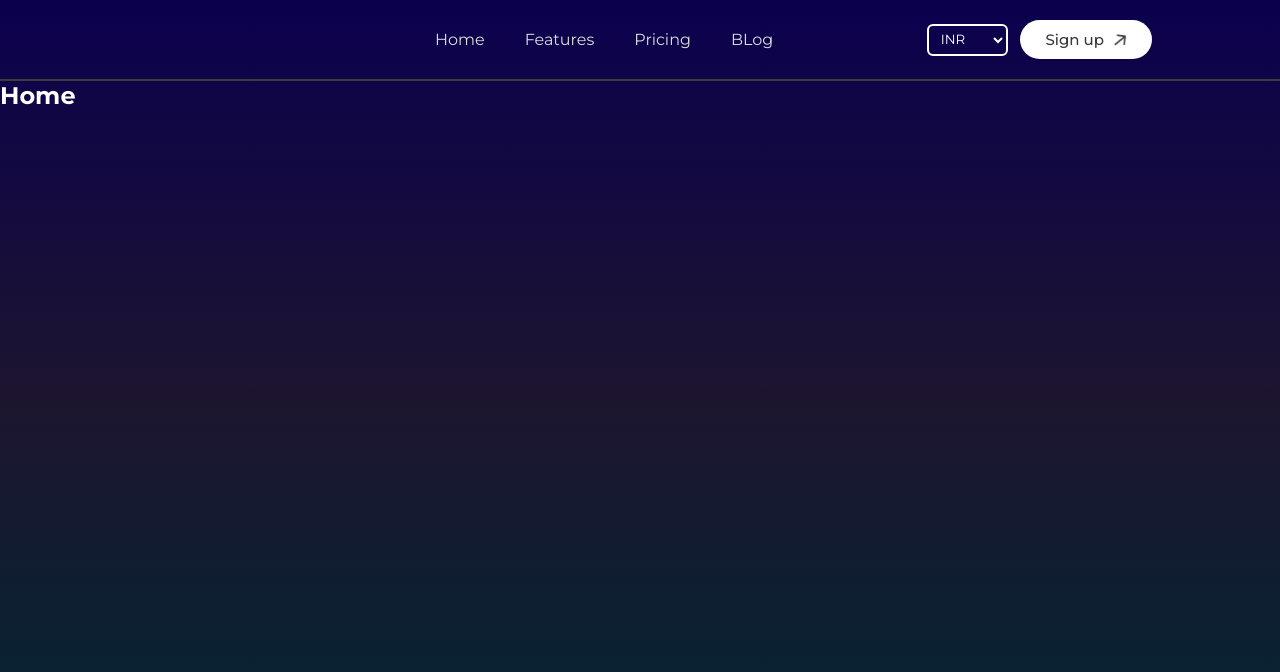
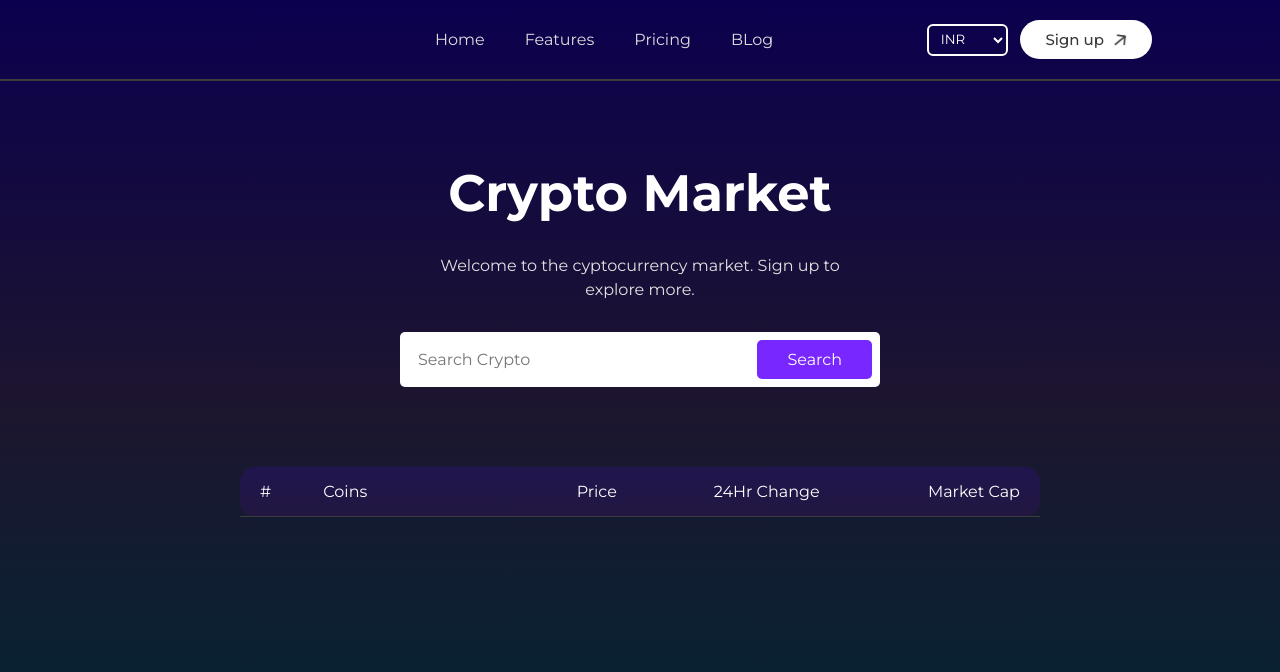
Before and after one commit to Sachin-nsk/CryptoGraphi, a React (Vite) app: page / in a window 1280 px wide. Shown: the top 672 px of the page. Built offline with nearby package versions, Linux system fonts and the light colour scheme.

Commit message:
Do the Home page - layout with css

```diff
--- a/src/pages/Home/Home.css
+++ b/src/pages/Home/Home.css
@@ -0,0 +1,65 @@
+.home{
+    padding: 0px 10px;
+    padding-bottom: 100px;
+}
+.hero{
+    max-width: 600px;
+    margin: 80px auto;
+    display: flex;
+    flex-direction: column;
+    align-items: center;
+    text-align: center;
+    gap: 30px;
+}
+.hero h1{
+    font-size: max(4vw,36px);
+}
+.hero p{
+    width: 75%;
+    color: #e3e3e3;
+    line-height: 1.5;
+}
+.hero form{
+    padding: 8px;
+    width: 80%;
+    background-color: white;
+    border-radius: 5px;
+    font-size: 20px;
+    display: flex;
+    justify-content: space-between;
+    align-items: center;
+    gap: 10px;
+}
+.hero input{
+    flex: 1;
+    font-size: 16px;
+    outline: none;
+    border: none;
+    padding-left: 10px;
+}
+.hero button{
+    border: none;
+    background:#7927ff;
+    color: white;
+    font-size: 16px;
+    padding: 10px 30px;
+    border-radius: 5px;
+    cursor: pointer;
+}
+
+.crypto-table{
+    max-width: 800px;
+    margin: auto;
+    background: linear-gradient(rgba(84,3,255,0.15),rgba(105,2,153,0.15));
+    border-radius: 15px;
+}
+.table-layout{
+    display: grid;
+    grid-template-columns: 0.5fr 2fr 1fr 1fr 1.5fr;
+    padding: 15px 20px;
+    align-items: center;
+    border-bottom: 1px solid #3c3c3c;
+}
+.market-cap{
+    text-align: right;
+}
--- a/src/pages/Home/Home.jsx
+++ b/src/pages/Home/Home.jsx
@@ -3,8 +3,24 @@
 
 const home = () => {
   return (
-    <div>
-      <h2>Home</h2>
+    <div className='home'>
+      <div className='hero'>
+        <h1>Crypto Market</h1>
+        <p>Welcome to the cyptocurrency market. Sign up to explore more.</p>
+        <form>
+          <input type="text"  placeholder='Search Crypto'/>
+          <button type='submit'>Search</button>
+        </form>
+      </div>
+      <div className="crypto-table">
+        <div className="table-layout">
+          <p>#</p>
+          <p>Coins</p>
+          <p>Price</p>
+          <p style={{textAlign:"center"}}>24Hr Change</p>
+          <p className='market-cap'>Market Cap</p>
+        </div>
+      </div>
     </div>
   )
 }
```
